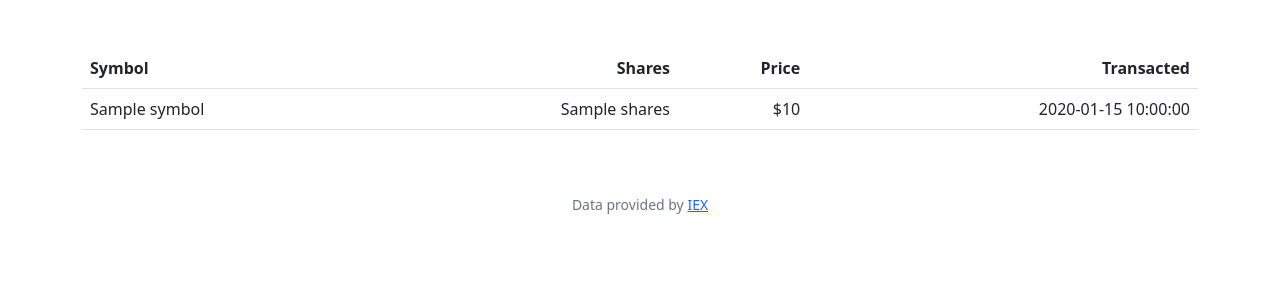
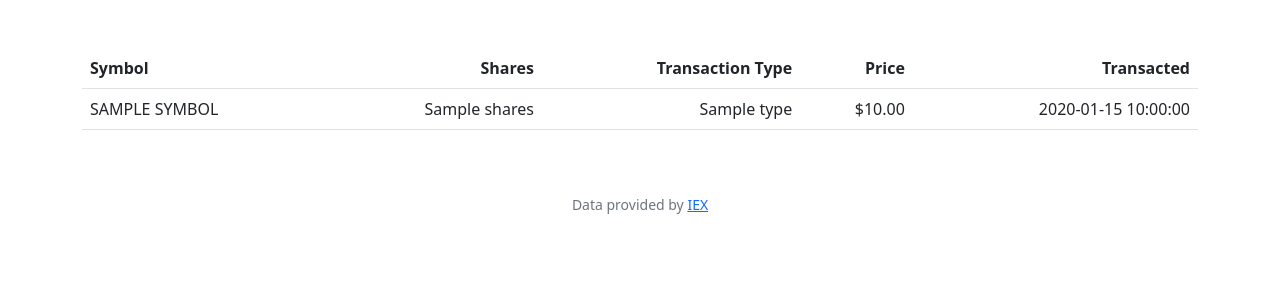
Before and after one commit to York13Pud/cs50x, a Flask app: template week-09-flask-ajax/finance/templates/history.html in a window 1280 px wide. Shown: the part 76-376 px from the top of the page. Run offline with Flask 3, Linux system fonts and the light colour scheme; the template is opened without the code that fills it: most values are stand-ins (such as "Sample title", 1, 10 or a date in 2020); some libraries are stand-ins or nearby versions.

Commit message:
Completed history template

```diff
--- a/week-09-flask-ajax/finance/templates/history.html
+++ b/week-09-flask-ajax/finance/templates/history.html
@@ -12,6 +12,7 @@
             <tr>
                 <th class="text-start">Symbol</th>
                 <th class="text-end">Shares</th>
+                <th class="text-end">Transaction Type</th>
                 <th class="text-end">Price</th>
                 <th class="text-end">Transacted</th>
             </tr>
@@ -20,9 +21,10 @@
         <tbody>
             {% for row in ledger %}
                 <tr>
-                    <td class="text-start">{{ row.symbol }}</td>
+                    <td class="text-start">{{ row.symbol | upper}}</td>
                     <td class="text-end">{{ row.shares }}</td>
-                    <td class="text-end">${{ row.price }}</td>
+                    <td class="text-end">{{ row.type | capitalize }}</td>
+                    <td class="text-end">{{ row.price | usd }}</td>
                     <td class="text-end">{{ row.timestamp }}</td>
                 </tr>
             {% endfor %}
```
